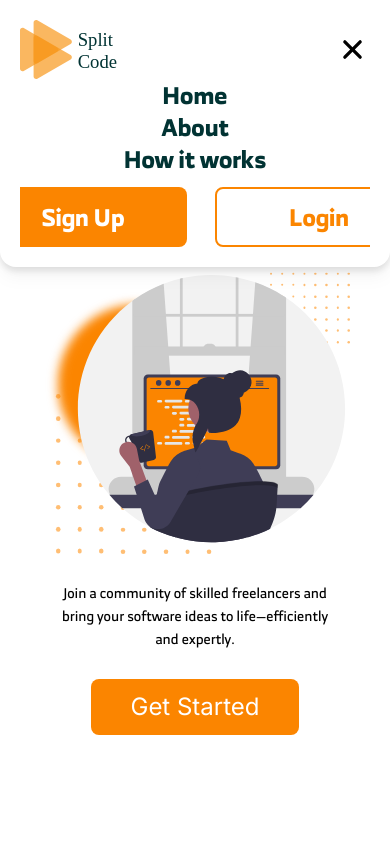
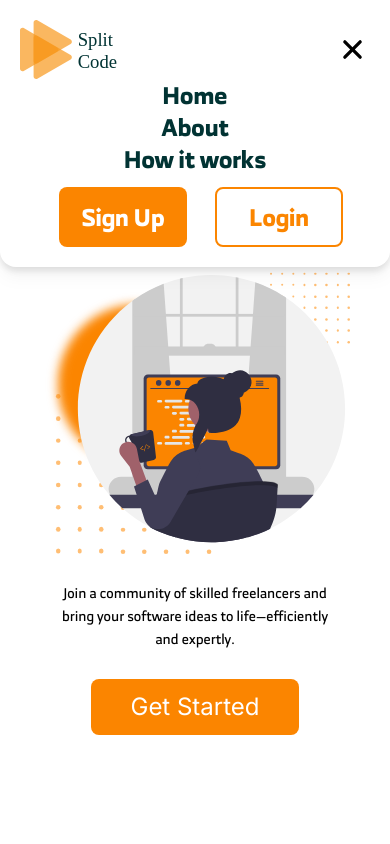
Before and after one commit to M7zain/split-code, a Next.js app: page / in a window 390 px wide. Both pictures are taken after a click on the button "Toggle navigation menu". Shown: the top 844 px of the page. Built offline with nearby package versions, Linux system fonts and the light colour scheme.

Commit message:
added max width for buttons in mobile Navbar

```diff
--- a/src/app/ui/Navbar.tsx
+++ b/src/app/ui/Navbar.tsx
@@ -57,9 +57,9 @@ const Navbar = () => {
           <Link href="#About">About</Link>
           <Link href="#How">How it works</Link>
 
-          <div className='flex space-x-4 mt-3'>
-          <Button buttonType="Sign Up" className='w-32' />
-          <Button buttonType="Login" className='w-32' />
+          <div className='flex space-x-4 mt-3 '>
+          <Button buttonType="Sign Up" className='max-w-32' />
+          <Button buttonType="Login" className='max-w-32' />
         </div>
 
         </div>
```
